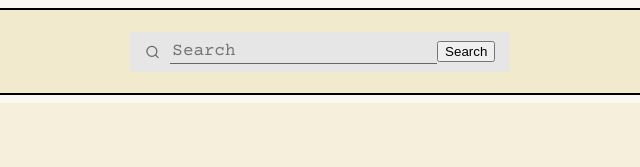
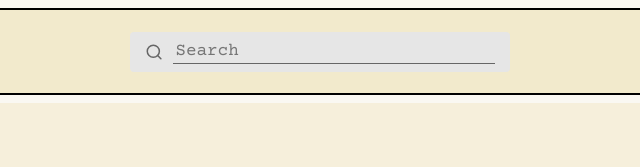
Before and after one commit to GoonNapat6788127/ProjectWeb, a website: page frontend/html/homePage.html in a window 1280 px wide. Shown: the top 167 px of the page, 378-1018 px from the left. Drawn offline with nearby package versions, Linux system fonts and the light colour scheme; a web font is replaced by a local one.

Commit message:
refactor

```diff
--- a/frontend/html/homePage.html
+++ b/frontend/html/homePage.html
@@ -17,13 +17,11 @@
         <div class="logo">GoonShop</div>
 
         <div class="search-container">
-            <svg class="icon-search" viewBox="0 0 24 24" fill="none" stroke="currentColor" stroke-width="2"
-                stroke-linecap="round" stroke-linejoin="round" style="cursor:pointer">
+            <svg class="icon-search" viewBox="0 0 24 24" fill="none" stroke="currentColor" stroke-width="2" stroke-linecap="round" stroke-linejoin="round">
                 <circle cx="11" cy="11" r="8"></circle>
                 <line x1="21" y1="21" x2="16.65" y2="16.65"></line>
             </svg>
             <input type="text" class="search-input" placeholder="Search">
-            <button class="name-search-btn">Search</button>
         </div>
 
         <div class="header-icons">
```
Also changed, not shown: frontend/html/productPage.html (+1 -3 lines).
